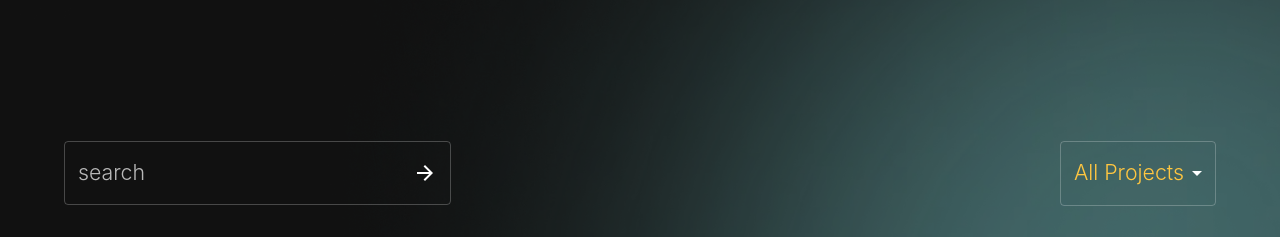
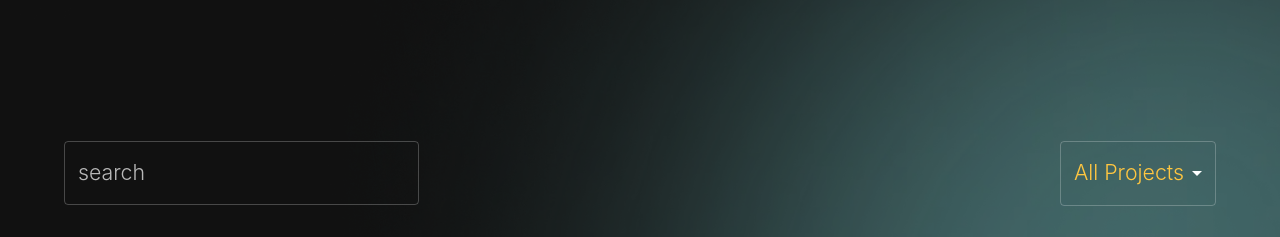
Before and after one commit to AssetMantle/website, a Next.js app: page /ecosystems in a window 1280 px wide. Shown: the part 820-1057 px from the top of the page. Built offline with nearby package versions, Linux system fonts and the light colour scheme.

Commit message:
fixed filter and search box issues

```diff
--- a/views/CollabsSection.js
+++ b/views/CollabsSection.js
@@ -4,21 +4,12 @@ import {
   Grid,
   Typography,
   Chip,
-  Box,
   Card,
   Select,
   CardContent,
-  Paper,
-  ButtonBase,
   MenuItem,
-  InputLabel,
-  FormControl,
-  InputAdornment,
   CardHeader,
-  Avatar,
-  CardActions,
 } from "@mui/material";
-import ArrowForwardOutlinedIcon from "@mui/icons-material/ArrowForwardOutlined";
 import { React, useState } from "react";
 import Section from "../components/Section";
 
@@ -26,7 +17,6 @@ export default function CollabsSection({ configData }) {
   const [activeFilters, setActiveFilters] = useState([]);
   const [projects, setProjects] = useState("All Projects");
   const [searchData, setSearchData] = useState("");
-  const [searchBoxFilters, setsearchBoxFilters] = useState("");
   let filters = [];
 
   const getFilters = (array) => {
@@ -41,10 +31,21 @@ export default function CollabsSection({ configData }) {
   };
 
   const handleDropdownChange = (event) => {
+    setActiveFilters([]);
     setProjects(event.target.value);
   };
 
   const getSortedArray = () => {
+    if (searchData.length) {
+      sortedData = configData.list.filter((element) => {
+        return (
+          element.name.toLowerCase().includes(searchData.toLowerCase()) ||
+          element.description.toLowerCase().includes(searchData.toLowerCase())
+        );
+      });
+      return sortedData;
+    }
+
     const compareArray =
       projects == "All Projects" ? activeFilters : [...activeFilters, projects];
     const sortedData = configData.list.filter((element) =>
@@ -52,22 +53,8 @@ export default function CollabsSection({ configData }) {
         (compareArrayItem) => element.filters.indexOf(compareArrayItem) != -1
       )
     );
-    if (searchBoxFilters.length) {
-      sortedData = configData.list.filter((element) => {
-        return (
-          element.name.toLowerCase().includes(searchBoxFilters.toLowerCase()) ||
-          element.description
-            .toLowerCase()
-            .includes(searchBoxFilters.toLowerCase())
-        );
-      });
-    }
     getFilters(sortedData);
     return sortedData;
-  };
-
-  const submitSearchData = () => {
-    setsearchBoxFilters(searchData);
   };
 
   let sortedArray = getSortedArray();
@@ -82,23 +69,14 @@ export default function CollabsSection({ configData }) {
             justifyContent="space-between"
           >
             <TextField
-              InputProps={{
-                endAdornment: (
-                  <InputAdornment position="end">
-                    <ArrowForwardOutlinedIcon
-                      sx={{ cursor: "pointer" }}
-                      onClick={submitSearchData}
-                    />
-                  </InputAdornment>
-                ),
-              }}
+              type="search"
               label="search"
+              // onClose={(e) => {
+              //   setSearchData("");
+
+              // }}
               onChange={(e) => {
                 setSearchData(e.target.value);
-                if (e.target.value.length == 0) {
-                  setsearchBoxFilters("");
-                  return;
-                }
               }}
               variant={configData.textFieldVariant}
             />
@@ -195,7 +173,16 @@ export default function CollabsSection({ configData }) {
                           alt=""
                         />
                       }
-                      action={<Chip color="primary" label={ele.filters["0"]} />}
+                      action={
+                        <Chip
+                          color="primary"
+                          label={
+                            activeFilters.length == 0
+                              ? ele.filters[0]
+                              : activeFilters[0]
+                          }
+                        />
+                      }
                     ></CardHeader>
                     <CardContent>
                       <Typography
```
